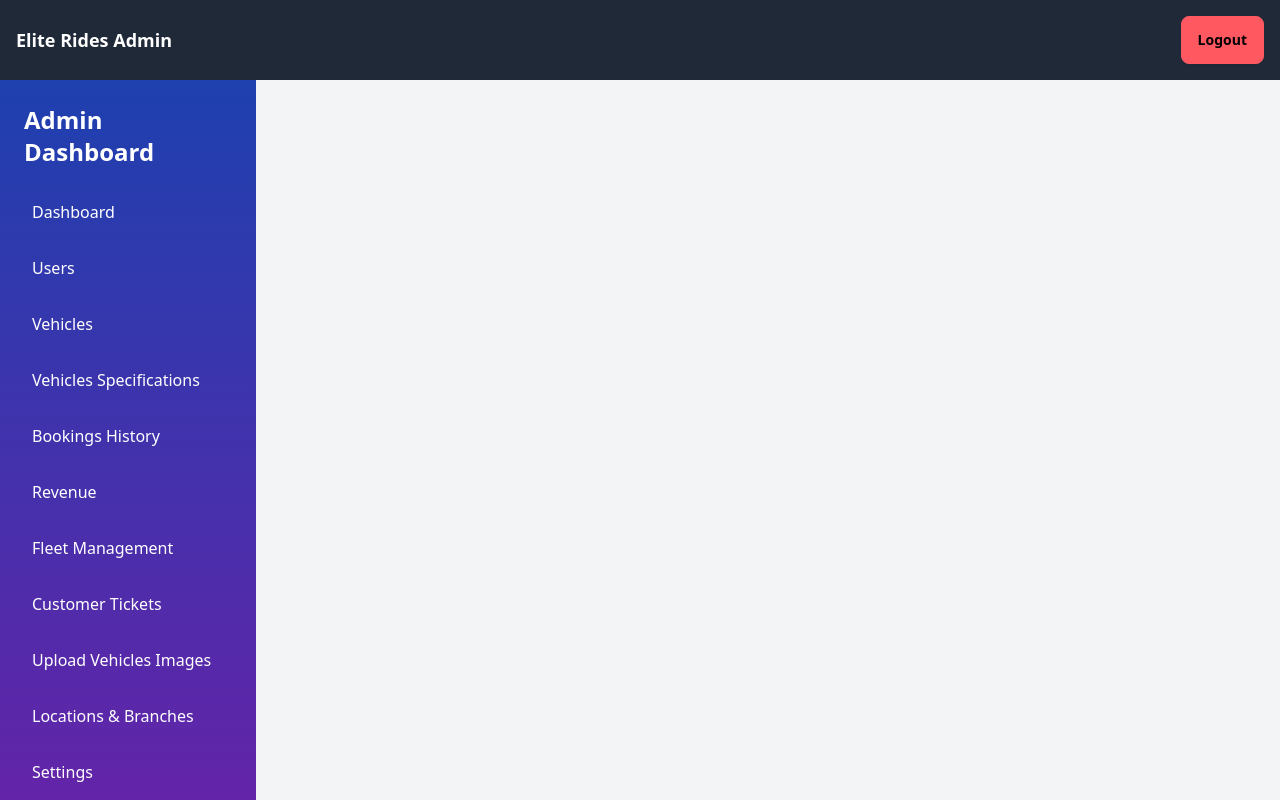
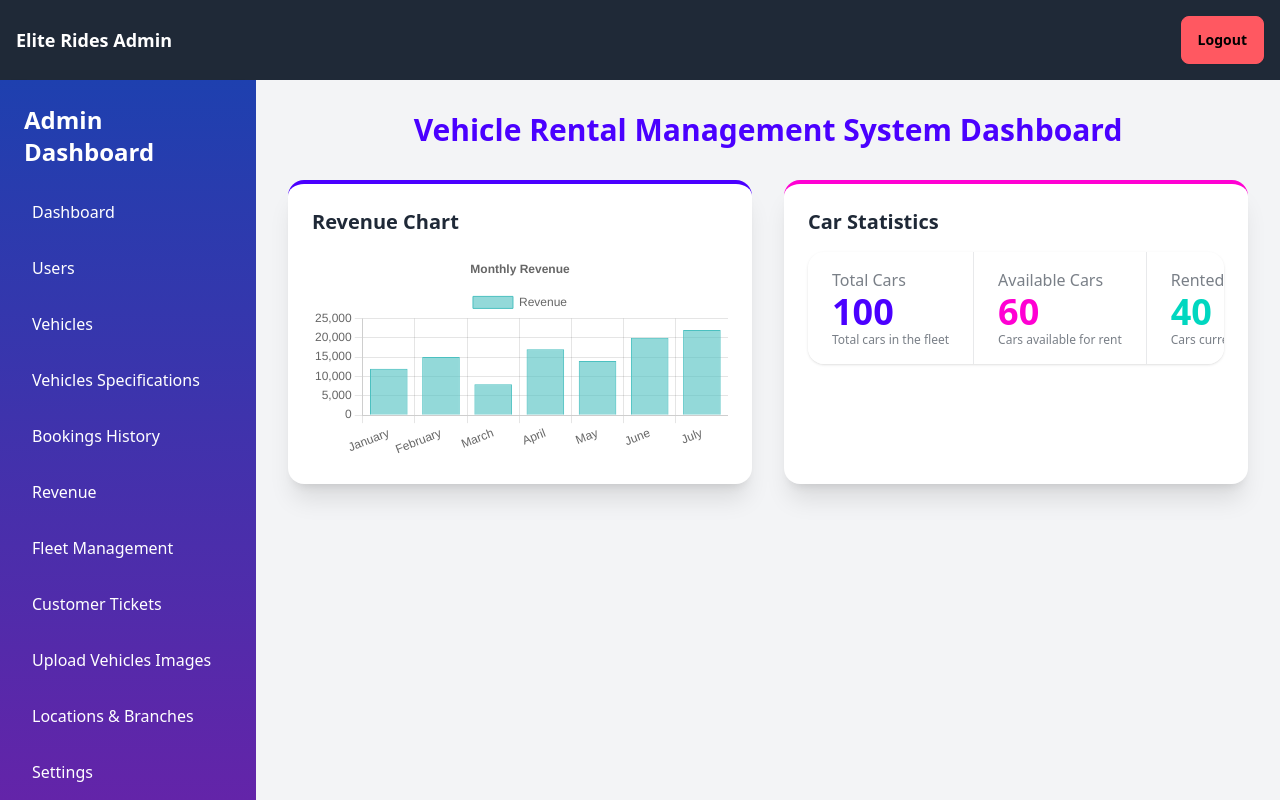
Before and after one commit to joy-devs/vehicle-rental-mng-client, a React (Vite) app: page /admindashboard in a window 1280 px wide. Shown: the top 800 px of the page. Built offline with nearby package versions, Linux system fonts and the light colour scheme.

Commit message:
added a graph

```diff
--- a/package.json
+++ b/package.json
@@ -14,10 +14,12 @@
     "@cloudinary/url-gen": "^1.19.0",
     "@reduxjs/toolkit": "^2.2.6",
     "axios": "^1.7.2",
+    "chart.js": "^4.4.3",
     "daisyui": "^4.12.10",
     "jwt-decode": "^4.0.0",
     "lucide-react": "^0.408.0",
     "react": "^18.3.1",
+    "react-chartjs-2": "^5.2.0",
     "react-dom": "^18.3.1",
     "react-hook-form": "^7.52.1",
     "react-redux": "^9.1.2",
--- a/src/App.tsx
+++ b/src/App.tsx
@@ -30,6 +30,7 @@ import Payments from './features/Payments/Payments';
 import Tickets from './features/Tickets/tickets';
 import { Cloud } from './features/cloudinary/cloudinary';
 import AppCloud from './features/cloudinary/cloud';
+import { Chart } from 'chart.js';
 
 const App: React.FC = () => {
   const router = createBrowserRouter([
@@ -118,6 +119,11 @@ const App: React.FC = () => {
           path: "tickets",
           element: <Tickets />,
         },
+
+        {
+          path: "chart",
+          element: <Chart />,
+        },
         {
           path: "cloudinaryForm",
           element: <Cloud />,
--- a/src/Pages/admindashboard.tsx
+++ b/src/Pages/admindashboard.tsx
@@ -3,6 +3,7 @@ import Navbar from '../components/adminnavbar';
 import Sidebar from '../components/sidebar2';
 import Footer from '../components/Footer';
 import { Outlet } from 'react-router-dom';
+import Chart from '../features/charts/charts';
 
 const ADashBoard: React.FC = () => {
   return (
@@ -12,6 +13,7 @@ const ADashBoard: React.FC = () => {
         <Sidebar  />
         <div className="flex-1 p-4 bg-gray-100">
           <Outlet />
+          <Chart />
         </div>
       </div>
       <Footer />
--- /dev/null
+++ b/src/features/charts/charts.tsx
@@ -0,0 +1,74 @@
+import React from 'react';
+import { Bar } from 'react-chartjs-2';
+import { Chart as ChartJS, CategoryScale, LinearScale, BarElement, Title, Tooltip, Legend } from 'chart.js';
+import 'tailwindcss/tailwind.css';
+import 'daisyui/dist/full.css';
+
+ChartJS.register(CategoryScale, LinearScale, BarElement, Title, Tooltip, Legend);
+
+const data = {
+  labels: ['January', 'February', 'March', 'April', 'May', 'June', 'July'],
+  datasets: [
+    {
+      label: 'Revenue',
+      data: [12000, 15000, 8000, 17000, 14000, 20000, 22000],
+      backgroundColor: 'rgba(75, 192, 192, 0.6)',
+      borderColor: 'rgba(75, 192, 192, 1)',
+      borderWidth: 1,
+    },
+  ],
+};
+
+const options = {
+  responsive: true,
+  plugins: {
+    legend: {
+      position: 'top' as const,
+    },
+    title: {
+      display: true,
+      text: 'Monthly Revenue',
+    },
+  },
+};
+
+const Dashboard: React.FC = () => {
+  // Hardcoded values for car statistics
+  const totalCars = 100;
+  const availableCars = 60;
+  const rentedCars = 40;
+
+  return (
+    <div className="container mx-auto p-4">
+      <h1 className="text-3xl font-bold text-center mb-8 text-primary">Vehicle Rental Management System Dashboard</h1>
+      <div className="grid grid-cols-1 lg:grid-cols-2 gap-8">
+        <div className="card bg-base-100 shadow-xl p-6 border-t-4 border-primary">
+          <h2 className="card-title text-xl font-semibold mb-4">Revenue Chart</h2>
+          <Bar data={data} options={options} />
+        </div>
+        <div className="card bg-base-100 shadow-xl p-6 border-t-4 border-secondary">
+          <h2 className="card-title text-xl font-semibold mb-4">Car Statistics</h2>
+          <div className="stats stats-vertical lg:stats-horizontal shadow">
+            <div className="stat">
+              <div className="stat-title">Total Cars</div>
+              <div className="stat-value text-primary">{totalCars}</div>
+              <div className="stat-desc">Total cars in the fleet</div>
+            </div>
+            <div className="stat">
+              <div className="stat-title">Available Cars</div>
+              <div className="stat-value text-secondary">{availableCars}</div>
+              <div className="stat-desc">Cars available for rent</div>
+            </div>
+            <div className="stat">
+              <div className="stat-title">Rented Cars</div>
+              <div className="stat-value text-accent">{rentedCars}</div>
+              <div className="stat-desc">Cars currently rented out</div>
+            </div>
+          </div>
+        </div>
+      </div>
+    </div>
+  );
+};
+
+export default Dashboard;
```
Also changed, not shown: src/features/charts/chartsApi.ts (added), 1 other file (tests, documents, lock files or other folders).
